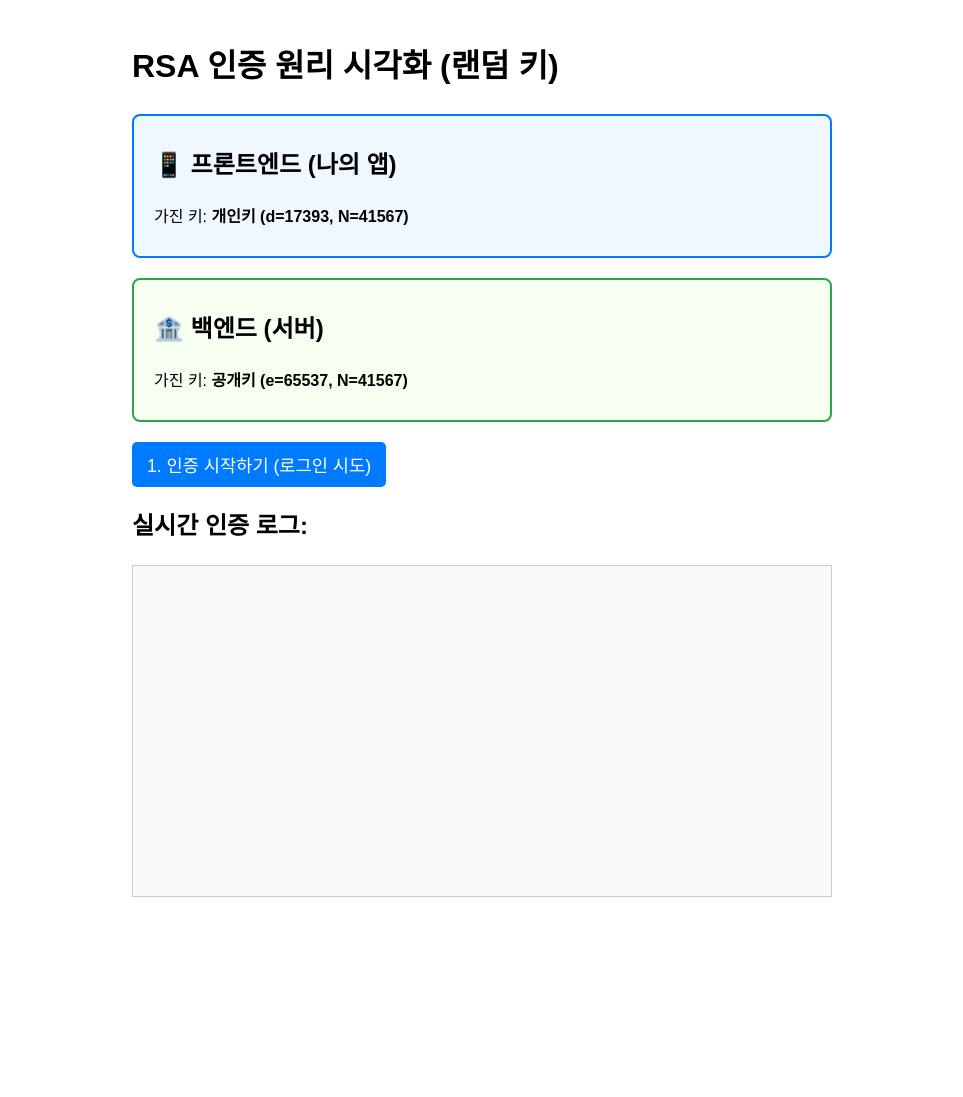
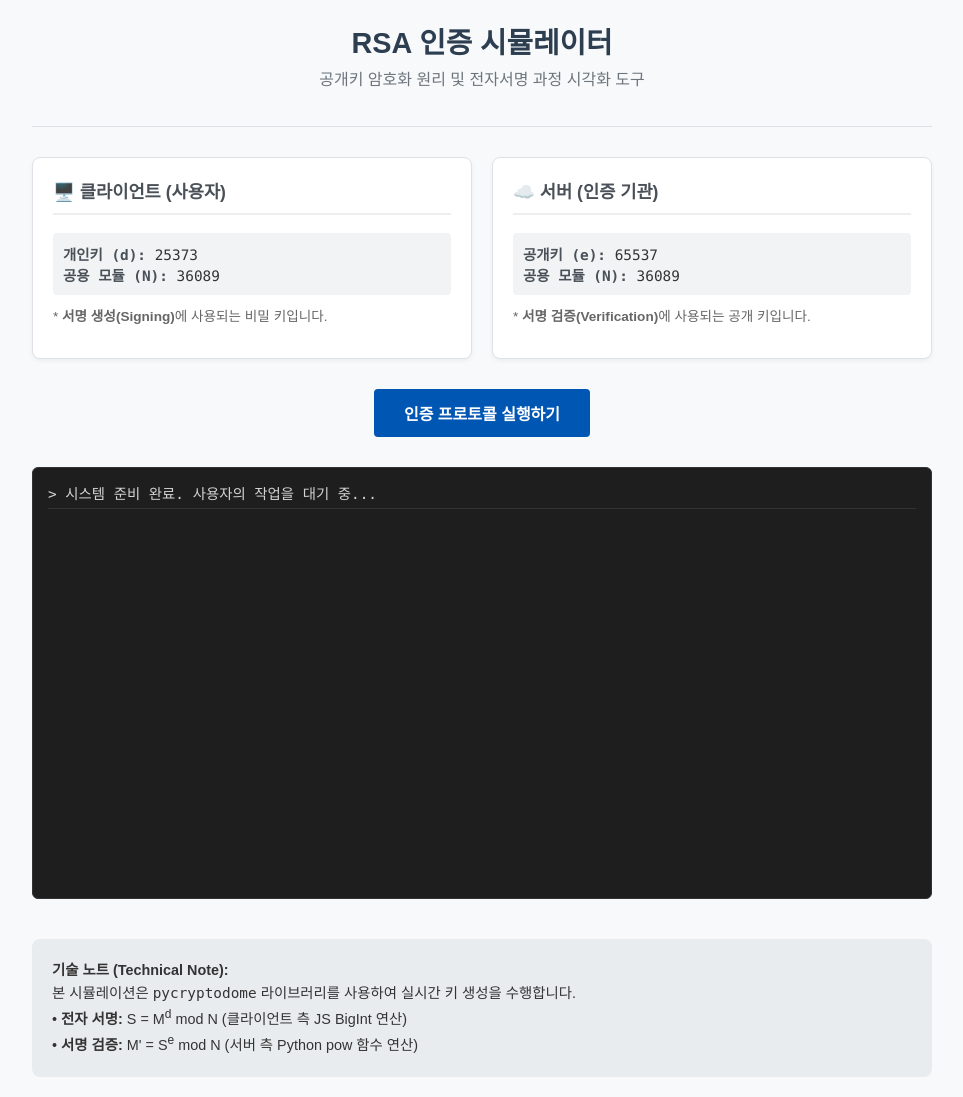
Before and after one commit to woorimS/RSA-Project, a Flask app: page / in a window 1280 px wide. Shown: the whole page, without its empty margins (158-1121 px from the left). Before the commit the page ends 897 px from the top, so only its background shows below. Run offline with Flask 3, Linux system fonts and the light colour scheme.

Commit message:
Update to Korean Educational Version

```diff
--- a/app.py
+++ b/app.py
@@ -1,88 +1,90 @@
 from flask import Flask, request, jsonify, render_template
-from Crypto.Util import number # (1) 랜덤 소수를 찾기 위해 import
-import math # (2) 최대공약수(gcd) 계산을 위해 import
+from Crypto.Util import number
+import math
 
 app = Flask(__name__)
 
-# --- (3) 랜덤 키 생성을 위한 함수 ---
-def generate_keys():
-    """서버 실행 시 작은 랜덤 RSA 키 쌍을 생성합니다."""
-    print("🔑 새로운 랜덤 키를 생성합니다...")
+# ==========================================
+# RSA 키 생성 모듈 (RSA Key Generation Module)
+# ==========================================
+def generate_key_pair():
+    """
+    서버 구동 시 교육용 시연을 위한 8비트 RSA 키 쌍을 생성합니다.
+    반환값: (N, e, d)
+    """
+    print("[시스템] RSA 키 생성 초기화 중...")
 
-    # 1. 100~255 사이의 랜덤 소수 p, q를 찾음 (8비트 소수)
+    # 1. 서로 다른 두 소수 p, q 생성
+    # (교육용 시각화를 위해 8비트 크기의 작은 소수 사용)
     p = number.getPrime(8)
     q = number.getPrime(8)
-    while p == q: # p와 q가 다를 때까지 다시 뽑기
+    while p == q:
         q = number.getPrime(8)
 
-    # 2. N (공용 계산기)
+    # 2. N (모듈러스) 및 Phi(N) 계산
     N = p * q
-    # 3. Phi(N) (마법의 시계)
     phi_n = (p - 1) * (q - 1)
 
-    # 4. e (공개키) - 65537을 시도, 안되면 17, 3 순으로 시도
-    e = 65537 # (자주 쓰는 e 값)
-    if math.gcd(e, phi_n) != 1:
-        e = 17
-    if math.gcd(e, phi_n) != 1:
-        e = 3
+    # 3. 공개키 지수 e 선택
+    e = 65537
+    # e와 phi_n이 서로소(gcd=1)가 아니면 다른 값으로 조정
+    if math.gcd(e, phi_n) != 1: e = 17
+    if math.gcd(e, phi_n) != 1: e = 3
 
-    # 5. d (개인키) - 확장 유클리드 알고리즘 사용
-    # d = e^-1 mod phi_n
+    # 4. 개인키 지수 d 계산 (확장 유클리드 알고리즘)
+    # d * e ≡ 1 (mod phi_n)을 만족하는 d 도출
     d = pow(e, -1, phi_n)
 
-    print(f"   (p={p}, q={q}) -> N={N}, Phi={phi_n}, e={e}, d={d}")
+    print(f"[시스템] 키 생성 완료: N={N}, e={e}, d={d}")
     return (N, e, d)
 
-# --- (4) 서버가 켤 때 1회만 실행 ---
-GLOBAL_N, GLOBAL_E, GLOBAL_D = generate_keys()
+# 서버 시작 시 전역 변수에 키 할당
+SERVER_N, SERVER_E, SERVER_D = generate_key_pair()
 
-# --- (5) API 수정 ---
 
-# API 1: 프론트엔드 보여주기 (키 전달)
+# ==========================================
+# API 엔드포인트 (API Endpoints)
+# ==========================================
+
 @app.route('/')
-def show_frontend():
-    """index.html을 렌더링할 때 생성된 키 값을 전달합니다."""
+def index():
     return render_template(
         'index.html',
-        n_val = GLOBAL_N, # N 값을 'n_val'이라는 변수명으로 전달
-        e_val = GLOBAL_E, # e 값을 'e_val'이라는 변수명으로 전달
-        d_val = GLOBAL_D  # d 값을 'd_val'이라는 변수명으로 전달
+        n=SERVER_N,
+        e=SERVER_E,
+        d=SERVER_D
     )
 
-# API 2: 챌린지 (수정 없음)
-@app.route('/get-challenge', methods=['GET'])
+@app.route('/api/challenge', methods=['GET'])
 def get_challenge():
-    message = 99
-    # (주의: M=99가 N보다 크면 암호화가 깨집니다.
-    #  p,q가 작으므로 M도 작은 값(99)을 사용합니다.)
-    print(f"✅ 서버: 프론트에게 M={message}를 보냈습니다.")
-    return jsonify({'message': message})
+    # 시연을 위해 고정된 메시지(99)를 반환합니다.
+    # 실제 환경에서는 랜덤한 난수(Nonce)를 사용해야 합니다.
+    return jsonify({'message': 99})
 
-# API 3: 서명 검증 (키 변수명 수정)
-@app.route('/verify-signature', methods=['POST'])
+@app.route('/api/verify', methods=['POST'])
 def verify_signature():
-    data = request.json
-    original_message = data['original_message']
-    signature_from_client = data['signature']
+    try:
+        data = request.get_json()
+        signature = data.get('signature')
+        original_message = data.get('original_message')
 
-    print(f"🔁 서버: S={signature_from_client} 를 받았습니다. 검증 시작...")
+        # [서버 검증 로직]
+        # RSA 검증 공식: M' = S^e mod N
+        # 파이썬의 pow(base, exp, mod)를 사용하여 모듈러 거듭제곱 수행
+        decrypted_signature = pow(signature, SERVER_E, SERVER_N)
 
-    # (핵심 검증) 고정값이 아닌 '랜덤 생성된' 글로벌 키로 검증
-    verified_message = pow(signature_from_client, GLOBAL_E, GLOBAL_N)
-    print(f"   ...검증 결과(M'): {verified_message}")
+        print(f"[인증] 서명 검증 수행: 서명값({signature}) -> 복원값({decrypted_signature})")
 
-    if original_message == verified_message:
-        print("🎉 서버: 인증 성공!")
-        return jsonify({'success': True, 'detail': f"검증 성공 (M'={verified_message})"})
-    else:
-        print("❌ 서버: 인증 실패!")
-        return jsonify({'success': False, 'detail': f"검증 실패 (M'={verified_message})"})
+        is_valid = (decrypted_signature == original_message)
 
-# --- 서버 실행 ---
+        return jsonify({
+            'valid': is_valid,
+            'decrypted': decrypted_signature,
+            'info': "검증 프로세스: M' = S^e mod N"
+        })
+
+    except Exception as e:
+        return jsonify({'error': str(e)}), 400
+
 if __name__ == '__main__':
-    print(f"🚀 RSA 랜덤 인증 서버를 시작합니다. http://127.0.0.1:5000/ 주소로 접속하세요.")
     app.run(port=5000, debug=True)
-    app.run(port=5000, debug=True)
-
-# === Deploy Trigger 1 ===
--- a/templates/index.html
+++ b/templates/index.html
@@ -2,92 +2,153 @@
 <html lang="ko">
 <head>
     <meta charset="UTF-8">
-    <title>랜덤 RSA 인증</title> <style>
-        /* (스타일 태그는 이전과 동일 - 수정 없음) */
-        body { font-family: sans-serif; line-height: 1.6; padding: 20px; max-width: 700px; margin: auto; }
-        .box { border: 2px solid; padding: 10px 20px; border-radius: 8px; margin-bottom: 20px; }
-        .client { border-color: #007bff; background-color: #f0f8ff; }
-        .server { border-color: #28a745; background-color: #f6fff0; }
-        button { font-size: 1.1em; padding: 10px 15px; background-color: #007bff; color: white; border: none; cursor: pointer; border-radius: 5px; }
-        #log { border: 1px solid #ccc; background: #f9f9f9; padding: 15px; margin-top: 20px; height: 300px; overflow-y: scroll; font-family: 'Courier New', monospace; }
-        .log-client { color: #0056b3; }
-        .log-server { color: #28a745; }
-        .log-success { color: green; font-weight: bold; }
-        .log-fail { color: red; font-weight: bold; }
+    <meta name="viewport" content="width=device-width, initial-scale=1.0">
+    <title>RSA 인증 시뮬레이터</title>
+    <style>
+        :root {
+            --bg-color: #f8f9fa;
+            --card-bg: #ffffff;
+            --primary: #0056b3;
+            --success: #28a745;
+            --error: #dc3545;
+            --border: #dee2e6;
+        }
+        body { font-family: 'Pretendard', 'Malgun Gothic', sans-serif; background-color: var(--bg-color); color: #333; padding: 20px; max-width: 900px; margin: 0 auto; }
+
+        header { text-align: center; margin-bottom: 30px; border-bottom: 1px solid var(--border); padding-bottom: 20px; }
+        h1 { font-size: 1.8rem; margin: 0; color: #2c3e50; }
+        p.subtitle { color: #6c757d; margin-top: 5px; font-weight: 500; }
+
+        .dashboard { display: grid; grid-template-columns: 1fr 1fr; gap: 20px; margin-bottom: 20px; }
+        .card { background: var(--card-bg); padding: 20px; border-radius: 8px; border: 1px solid var(--border); box-shadow: 0 2px 4px rgba(0,0,0,0.05); }
+        .card h3 { margin-top: 0; font-size: 1.1rem; color: #495057; border-bottom: 2px solid #eee; padding-bottom: 10px; }
+
+        .key-display { font-family: 'Consolas', monospace; background: #f1f3f5; padding: 10px; border-radius: 4px; word-break: break-all; font-size: 0.9rem; }
+        .label { font-weight: bold; color: #495057; }
+
+        .controls { text-align: center; margin: 30px 0; }
+        button { background-color: var(--primary); color: white; border: none; padding: 12px 30px; font-size: 1rem; border-radius: 4px; cursor: pointer; transition: background 0.2s; font-weight: bold; }
+        button:hover { background-color: #004494; }
+
+        /* 시스템 로그 콘솔 스타일 */
+        .console-window { background-color: #1e1e1e; color: #d4d4d4; padding: 15px; border-radius: 6px; height: 400px; overflow-y: auto; font-family: 'Consolas', monospace; font-size: 0.9rem; line-height: 1.6; border: 1px solid #333; }
+        .log-entry { margin-bottom: 5px; border-bottom: 1px solid #333; padding-bottom: 2px; }
+        .log-time { color: #569cd6; margin-right: 10px; font-size: 0.8rem; }
+        .log-client { color: #4ec9b0; } /* 청록색 */
+        .log-server { color: #ce9178; } /* 주황색 */
+        .log-math { color: #dcdcaa; padding-left: 20px; display: block; margin-top: 2px; } /* 아이보리색 */
+        .log-success { color: #6a9955; font-weight: bold; }
+        .log-error { color: #f44747; }
+
+        .info-section { margin-top: 40px; padding: 20px; background: #e9ecef; border-radius: 8px; font-size: 0.9rem; line-height: 1.6; }
+
+        @media (max-width: 768px) { .dashboard { grid-template-columns: 1fr; } }
     </style>
 </head>
 <body>
-    <h1>RSA 인증 원리 시각화 (랜덤 키)</h1> <div class="box client">
-        <h2>📱 프론트엔드 (나의 앱)</h2>
-        <p>가진 키: <b>개인키 (d={{ d_val }}, N={{ n_val }})</b></p>
+
+    <header>
+        <h1>RSA 인증 시뮬레이터</h1>
+        <p class="subtitle">공개키 암호화 원리 및 전자서명 과정 시각화 도구</p>
+    </header>
+
+    <div class="dashboard">
+        <div class="card">
+            <h3>🖥️ 클라이언트 (사용자)</h3>
+            <div class="key-display">
+                <span class="label">개인키 (d):</span> {{ d }}<br>
+                <span class="label">공용 모듈 (N):</span> {{ n }}
+            </div>
+            <p style="font-size: 0.85rem; color: #666; margin-top: 10px;">
+                * <strong>서명 생성(Signing)</strong>에 사용되는 비밀 키입니다.
+            </p>
+        </div>
+
+        <div class="card">
+            <h3>☁️ 서버 (인증 기관)</h3>
+            <div class="key-display">
+                <span class="label">공개키 (e):</span> {{ e }}<br>
+                <span class="label">공용 모듈 (N):</span> {{ n }}
+            </div>
+            <p style="font-size: 0.85rem; color: #666; margin-top: 10px;">
+                * <strong>서명 검증(Verification)</strong>에 사용되는 공개 키입니다.
+            </p>
+        </div>
     </div>
 
-    <div class="box server">
-        <h2>🏦 백엔드 (서버)</h2>
-        <p>가진 키: <b>공개키 (e={{ e_val }}, N={{ n_val }})</b></p>
+    <div class="controls">
+        <button id="authBtn">인증 프로토콜 실행하기</button>
     </div>
 
-    <button id="authButton">1. 인증 시작하기 (로그인 시도)</button>
+    <div class="console-window" id="consoleLog">
+        <div class="log-entry">> 시스템 준비 완료. 사용자의 작업을 대기 중...</div>
+    </div>
 
-    <h2>실시간 인증 로그:</h2>
-    <div id="log"></div>
+    <div class="info-section">
+        <strong>기술 노트 (Technical Note):</strong><br>
+        본 시뮬레이션은 <code>pycryptodome</code> 라이브러리를 사용하여 실시간 키 생성을 수행합니다.<br>
+        • <strong>전자 서명:</strong> S = M<sup>d</sup> mod N (클라이언트 측 JS BigInt 연산)<br>
+        • <strong>서명 검증:</strong> M' = S<sup>e</sup> mod N (서버 측 Python pow 함수 연산)
+    </div>
 
     <script>
-        // --- (2) JS 상수를 파이썬 변수로 받도록 수정 ---
-        // '{{ 변수명 }}'은 Flask(app.py)가 HTML을 보내기 전,
-        // 이 부분을 실제 값(숫자)으로 바꿔치기 합니다.
-        const D_CLIENT = {{ d_val }};
-        const N_CLIENT = {{ n_val }};
-        // ----------------------------------------------
+        // 서버에서 전달받은 키 값을 BigInt로 변환하여 저장
+        const CLIENT_D = BigInt("{{ d }}");
+        const CLIENT_N = BigInt("{{ n }}");
 
-        const authButton = document.getElementById('authButton');
-        const logDiv = document.getElementById('log');
+        const consoleLog = document.getElementById('consoleLog');
 
-        function addLog(message, type = '') {
-            logDiv.innerHTML += `<div>${message}</div>`;
-            logDiv.scrollTop = logDiv.scrollHeight;
+        // 로그 출력 함수 (타임스탬프 포함)
+        function log(msg, type = '') {
+            const now = new Date().toLocaleTimeString('ko-KR', { hour12: false });
+            const spanClass = type ? `log-${type}` : '';
+            consoleLog.innerHTML += `<div class="log-entry"><span class="log-time">[${now}]</span><span class="${spanClass}">${msg}</span></div>`;
+            consoleLog.scrollTop = consoleLog.scrollHeight;
         }
 
-        // '인증 시작하기' 버튼 클릭 (이하 로직은 수정 없음)
-        authButton.onclick = async function() {
-            addLog("--- 🚀 인증 프로세스 시작 ---");
+        document.getElementById('authBtn').onclick = async () => {
+            consoleLog.innerHTML = '<div class="log-entry">> 인증 시퀀스를 초기화합니다...</div>';
 
             try {
-                addLog("<b class='log-client'>[앱 -> 서버]</b>: 인증할 메시지(M) 주세요.", "log-client");
-                const response = await fetch('/get-challenge');
-                const data = await response.json();
-                const message = data.message;
+                // 1단계: 챌린지 요청
+                log("서버에 챌린지(인증용 문제)를 요청합니다...", "client");
+                const res1 = await fetch('/api/challenge');
+                const data1 = await res1.json();
+                const message = data1.message;
+                log(`서버로부터 챌린지 메시지 수신 (M): ${message}`, "server");
 
-                addLog(`<b class='log-server'>[서버 -> 앱]</b>: M=<b>${message}</b> 입니다.`, "log-server");
+                // 2단계: 서명 생성 (클라이언트)
+                log("개인키를 사용하여 전자 서명을 계산 중...", "client");
+                // S = M^d mod N
+                const signature = BigInt(message) ** CLIENT_D % CLIENT_N;
 
-                // (중요!) 이제 D_CLIENT와 N_CLIENT는
-                // N=221이 아닌, 서버가 새로 생성한 랜덤 키입니다.
-                addLog(`<b>[앱]</b>: 개인키(d=${D_CLIENT})로 M=${message}를 서명합니다...`, "log-client");
+                log(`계산 공식: S = ${message}^${CLIENT_D} mod ${CLIENT_N}`, "math");
+                log(`생성된 서명 값 (S): ${signature}`, "client");
 
-                const signature = BigInt(message) ** BigInt(D_CLIENT) % BigInt(N_CLIENT);
-                addLog(`<b>[앱]</b>: 서명(S) <b>${signature}</b> 생성 완료!`, "log-client");
-
-                addLog(`<b class='log-client'>[앱 -> 서버]</b>: 원본(M=${message})과 서명(S=${signature}) 보냅니다.`, "log-client");
-
-                const verifyResponse = await fetch('/verify-signature', {
+                // 3단계: 서명 전송 및 검증 요청
+                log("서명과 원본 메시지를 서버로 전송합니다...", "client");
+                const res2 = await fetch('/api/verify', {
                     method: 'POST',
                     headers: { 'Content-Type': 'application/json' },
                     body: JSON.stringify({
                         original_message: message,
-                        signature: Number(signature)
+                        signature: signature.toString()
                     })
                 });
-                const verifyData = await verifyResponse.json();
+                const data2 = await res2.json();
 
-                addLog(`<b class='log-server'>[서버 -> 앱]</b>: 검증 완료. ${verifyData.detail}`, "log-server");
-                if (verifyData.success) {
-                    addLog("<b>🎉 최종 결과: 인증 성공! (로그인 완료)</b>", "log-success");
+                // 4단계: 최종 결과 확인
+                if (data2.valid) {
+                    log(`서버 검증 결과: 유효함 (Valid)`, "server");
+                    log(`복호화된 값: ${data2.decrypted}`, "math");
+                    log(`🎉 인증 성공! (신원 확인 완료)`, "success");
                 } else {
-                    addLog("<b>❌ 최종 결과: 인증 실패! (가짜 서명)</b>", "log-fail");
+                    log(`서버 검증 결과: 실패 (Invalid)`, "error");
+                    log(`❌ 인증 실패! (서명이 일치하지 않음)`, "error");
                 }
 
             } catch (error) {
-                addLog(`<b>[오류]</b>: ${error.message}. 서버(app.py)가 켜져 있나요?`, "log-fail");
+                log(`오류 발생: ${error.message}`, "error");
             }
         };
     </script>
```
